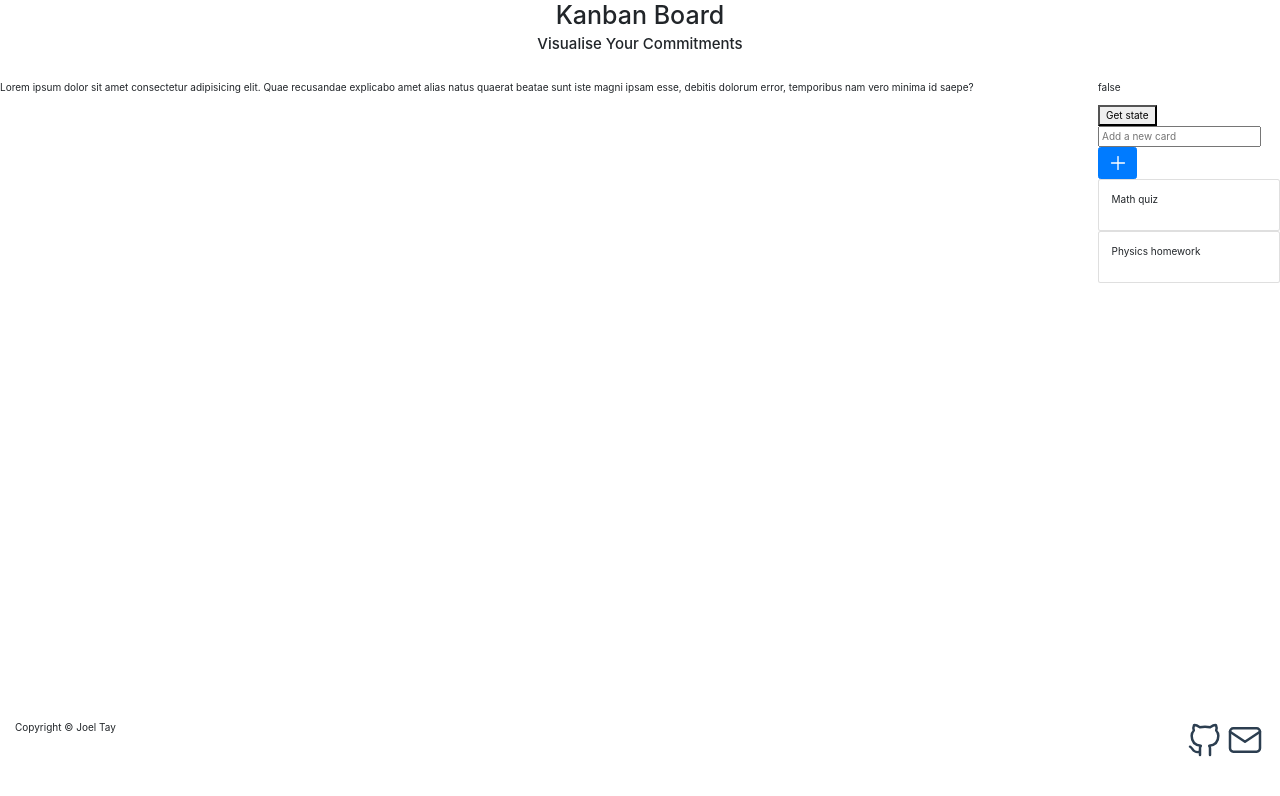
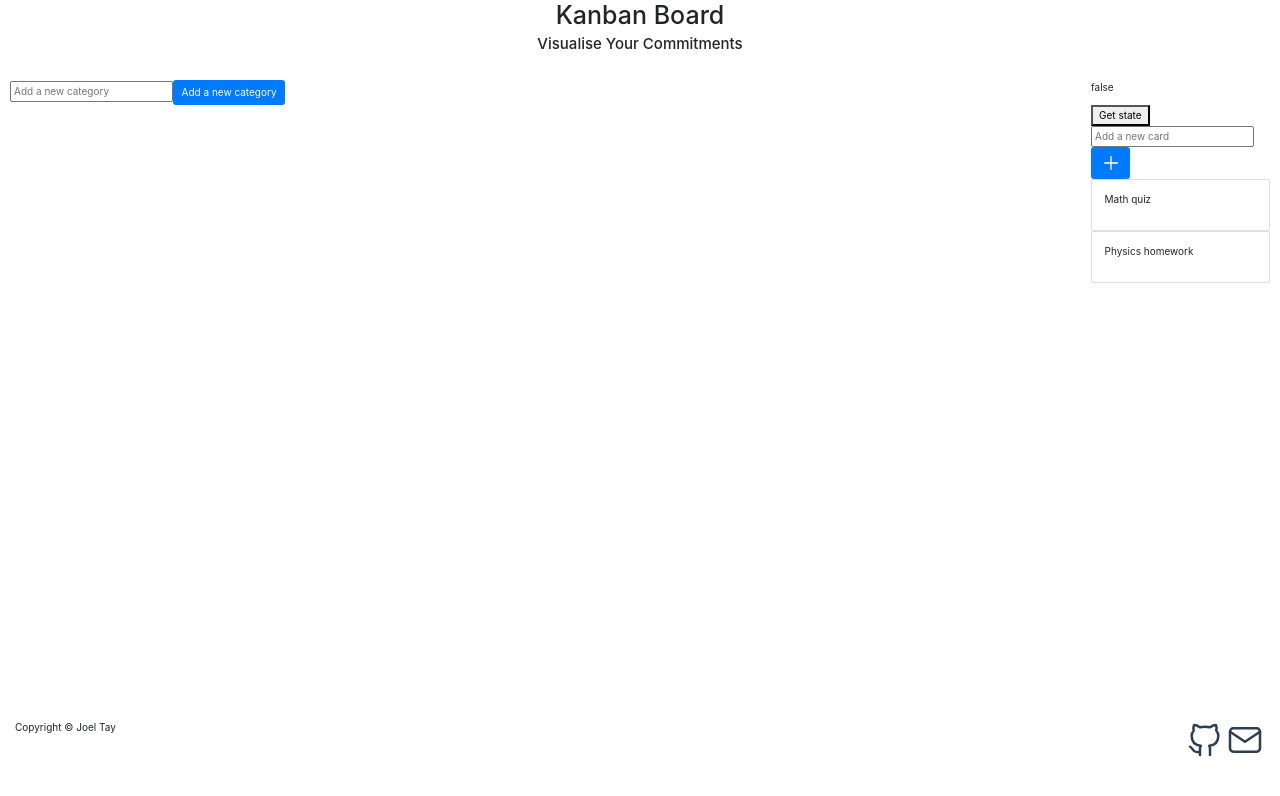
Before and after one commit to Vemrthiss/kanban-board, a Vue app: page / in a window 1280 px wide. Shown: the top 796 px of the page. Built offline with nearby package versions, Linux system fonts and the light colour scheme.

Commit message:
board functionality done: creating new categories, drag and drop cards into existing categories

```diff
--- a/src/components/Board.vue
+++ b/src/components/Board.vue
@@ -1,22 +1,65 @@
 <template>
     <div class="main__board board">
-        <p class="board__text">Lorem ipsum dolor sit amet consectetur adipisicing elit. Quae recusandae explicabo amet alias natus quaerat beatae sunt iste magni ipsam esse, debitis dolorum error, temporibus nam vero minima id saepe?</p>
+        <form action="" class="board__category-form">
+            <input type="text" placeholder="Add a new category" v-model="newCategory">
+            <AddCategoryBtn @new-category-submitted="addNewCategory"></AddCategoryBtn>
+        </form>
+        <div class="board-field">
+            <BoardCategory v-for="category of existingCategories" :key="category" :category="category"></BoardCategory>
+        </div>
     </div>
 </template>
 
 <script>
+    import AddCategoryBtn from './buttons/AddCategoryBtn';
+    import BoardCategory from './BoardCategory';
+
     export default {
-
+        data() {
+            return {
+                newCategory: ''
+            }
+        },
+        computed: {
+            existingCategories() {
+                return this.$store.getters.getCategories;
+            }
+        },
+        methods: {
+            addNewCategory() {
+                if (this.newCategory) { // makes sures the input field isnt empty before submitting form
+                    const newCategoryToAdd = this.newCategory;
+                    if (this.existingCategories.includes(newCategoryToAdd)) { // makes sure that the category has not already been added
+                        alert('This category has already been added!');
+                    } else { // if category hasnt been added, add it to the store
+                        console.log(newCategoryToAdd);
+                        this.$store.dispatch('addNewCategory', newCategoryToAdd); //adds new category to store
+                    }
+                    this.newCategory = ''; //reset the text input field
+                }
+            }
+        },
+        components: {
+            AddCategoryBtn,
+            BoardCategory
+        }
     }
 </script>
 
 <style lang="scss" scoped>
     .board {
         overflow-x: scroll;
+        overflow-y: scroll;
         //width: 90vw;
+        display: grid;
+        grid-template-rows: 10% 1fr;
 
         &__text {
             width: 100vw; //testing
         }
     }
+
+    .board-field {
+        display: flex;
+    }
 </style>
--- /dev/null
+++ b/src/components/BoardCategory.vue
@@ -0,0 +1,67 @@
+<template>
+    <div class="board-category"
+         @dragenter.prevent="cardWithin"
+         @dragover.prevent="cardWithin"
+         @dragleave.prevent="cardOutside"
+         @drop.prevent="cardDropped">
+        <p>{{category}}</p>
+
+        <div class="board-cards">
+            <Card v-for="card of validCards" :key="card.id" :cardDetails="card"></Card>
+        </div>
+    </div>
+</template>
+
+<script>
+    import Card from './cards/Card';
+
+    export default {
+        data() {
+            return {
+                cardOverCategory: false
+            }
+        },
+        computed: {
+            validCards() {
+                return this.$store.getters.getCardsByCategory(this.category);
+            }
+        },
+        props: {
+            category: String
+        },
+        methods: {
+            cardWithin(e) {
+                this.cardOverCategory = true;
+                console.log('card is within boundary');
+            },
+            cardOutside(e) {
+                this.cardOverCategory = false;
+                console.log('card has left boundary');
+            },
+            cardDropped(e) {
+                // change the card's category when that card when card is dropped in the respective regions
+                console.log('card is dropped');
+                const id = e.dataTransfer.getData('text/plain');
+
+                const changeConfig = {
+                    id: id,
+                    newCategory: this.category, //from props
+                }
+                console.log(changeConfig);
+                this.$store.dispatch('changeCardCategory', changeConfig);
+                this.cardOverCategory = false; //resets card over trash status
+            }
+        },
+        components: {
+            Card
+        }
+    }
+</script>
+
+<style lang="scss" scoped>
+    .board-category {
+        width: 15vw;
+        border: 1px solid black;
+        text-align: center;
+    }
+</style>
--- /dev/null
+++ b/src/components/buttons/AddCategoryBtn.vue
@@ -0,0 +1,18 @@
+<template>
+    <button class="btn btn-primary" @click.prevent="submitNewCategory">Add a new category</button>
+</template>
+
+<script>
+    export default {
+        emits: ['newCategorySubmitted'],
+        methods: {
+            submitNewCategory(e) {
+                this.$emit('newCategorySubmitted');
+            }
+        },
+    }
+</script>
+
+<style lang="scss" scoped>
+
+</style>
--- a/src/layout/Footer.vue
+++ b/src/layout/Footer.vue
@@ -69,6 +69,7 @@
                 const id = e.dataTransfer.getData('text/plain');
                 console.log(id);
                 this.$store.dispatch('removeCardById', id);
+                this.cardOverTrash = false; //resets card over trash status
             }
         }
     }
--- a/src/layout/Main.vue
+++ b/src/layout/Main.vue
@@ -23,5 +23,6 @@
         display: grid;
         grid-template-columns: 85% 1fr;
         gap: 1rem;
+        padding: 0 1rem;
     }
 </style>
--- a/src/store/index.js
+++ b/src/store/index.js
@@ -13,13 +13,9 @@ export default createStore({
         title: 'Physics homework',
         category: '',
         id: '2'
-      },
-      {
-        title: 'Design',
-        category: 'urgent',
-        id: '3'
       }
-    ]
+    ],
+    categories: [], // an ordered list of strings? (order defines render order)
   },
   mutations: {
     setDragStatus(state, status) { //status is a boolean
@@ -30,6 +26,21 @@ export default createStore({
     },
     removeCardById(state, id) {
       state.cards = state.cards.filter(card => card.id !== id);
+    },
+    addNewCategory(state, newCategory) {
+      state.categories.push(newCategory);
+    },
+    removeCategory(state, categoryToRemove) {
+      state.categories = state.categories.filter(category => category !== categoryToRemove);
+    },
+    changeCardCategory(state, changeConfig) {
+      const {id, newCategory} = changeConfig;
+      const cardsCopy = [...state.cards]; //shallow copy of cards state (a list)
+      const cardIndex = state.cards.findIndex(card => card.id === id);
+      const cardToUpdate = {...state.cards[cardIndex]}; //shallow copy of the card object in the cards list state to update
+      cardToUpdate['category'] = newCategory;
+      cardsCopy[cardIndex] = cardToUpdate;
+      state.cards = cardsCopy; //update state
     }
   },
   actions: {
@@ -41,6 +52,16 @@ export default createStore({
     },
     removeCardById(context, id) {
       context.commit('removeCardById', id);
+    },
+    addNewCategory(context, newCategory) {
+      context.commit('addNewCategory', newCategory);
+    },
+    removeCategory(context, categoryToRemove) {
+      context.commit('removeCategory', categoryToRemove);
+    },
+    changeCardCategory(context, changeConfig) {
+      //changeConfig is an object with 2 properties: id of the card and the newCategory
+      context.commit('changeCardCategory', changeConfig);
     }
   },
   getters: {
@@ -51,6 +72,7 @@ export default createStore({
     },
     getCardsByCategory: state => category => {
       return state.cards.filter(card => card.category === category);
-    }
+    },
+    getCategories: state => state.categories
   }
 })
```
Also changed, not shown: 1 other file (tests, documents, lock files or other folders).
